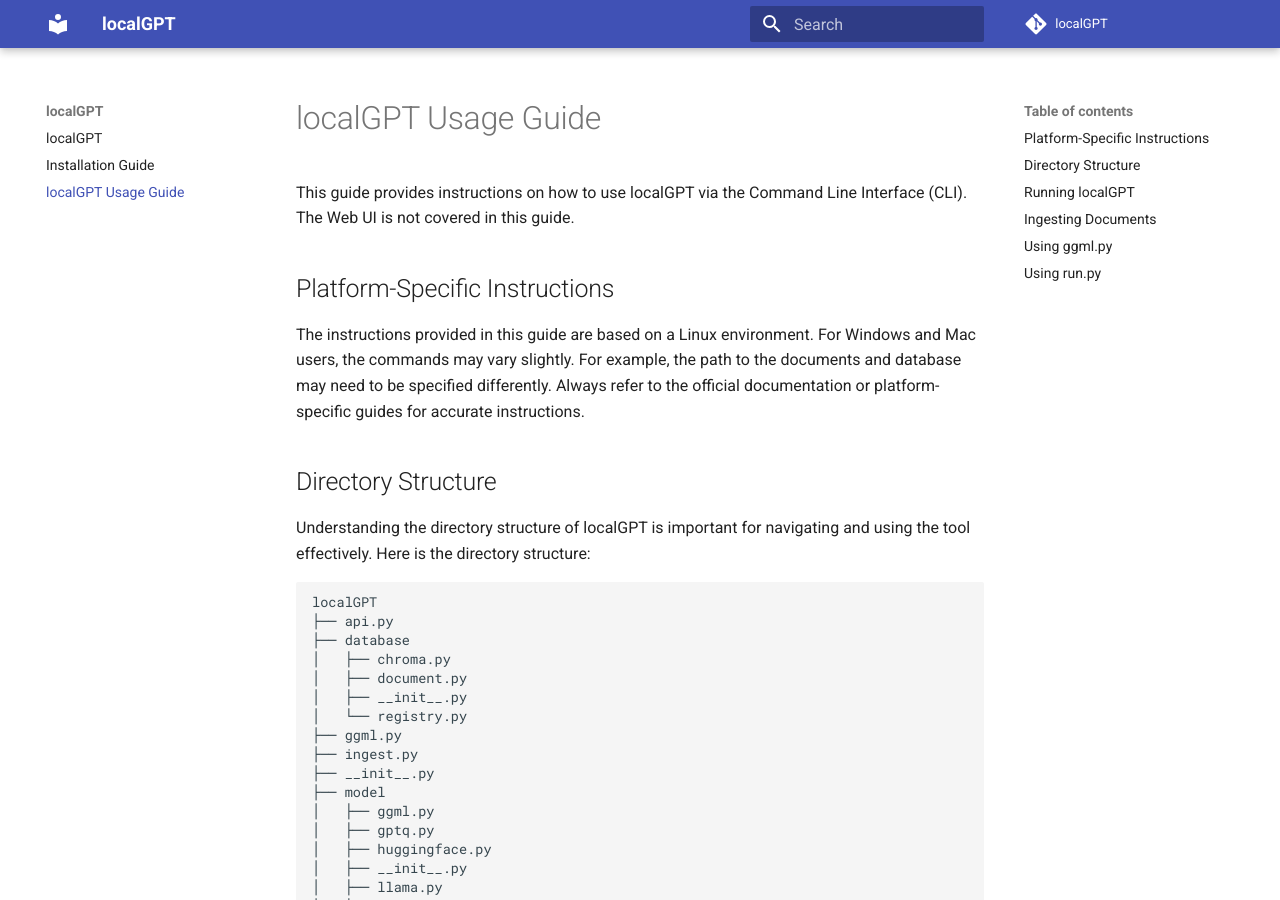
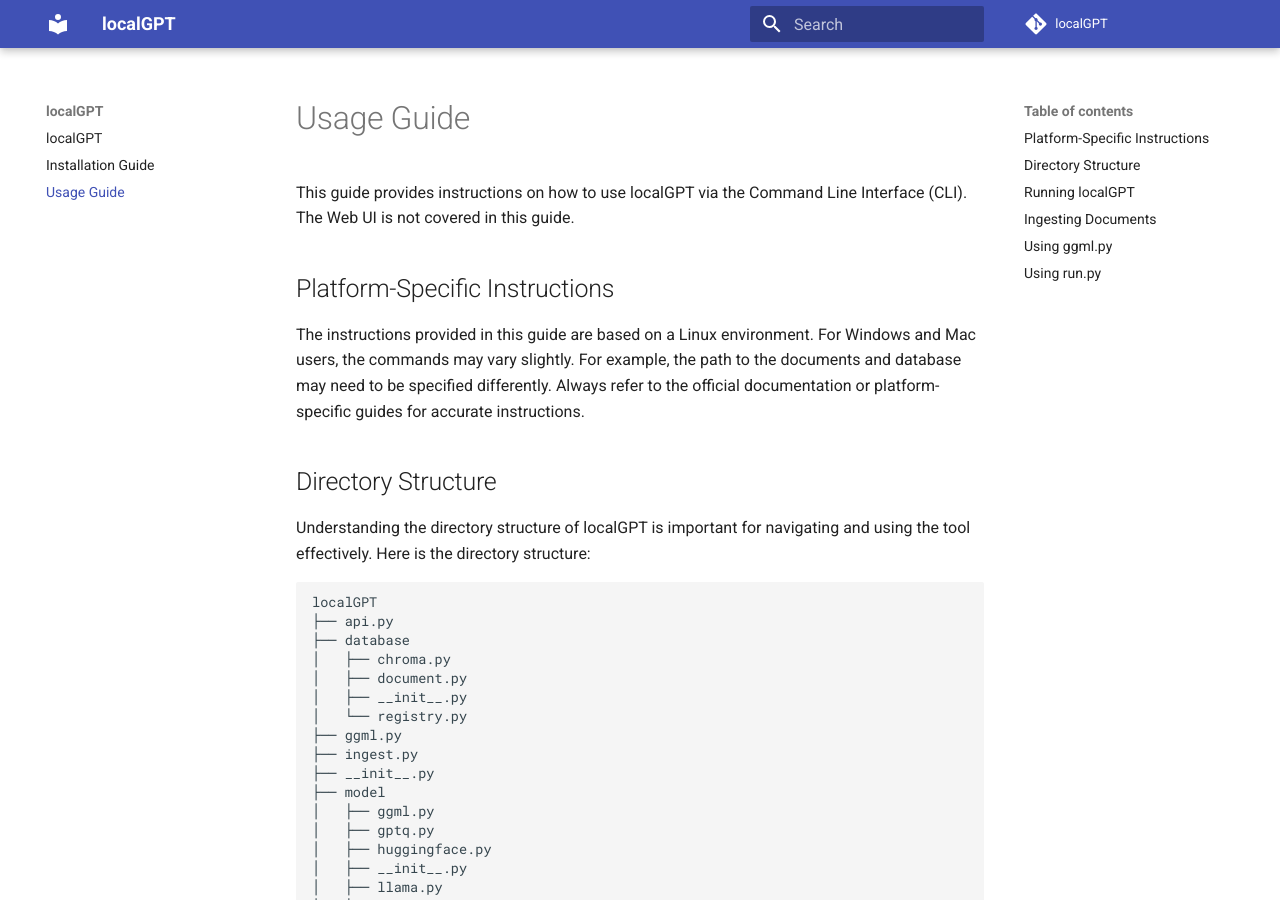
Before and after one commit to PromtEngineer/localGPT, an MkDocs documentation site: the page built from docs/usage.md, in a window 1280 px wide and 900 px high. Built offline with MkDocs 1.6.1 and Material for MkDocs 9.7.7, drawn with Linux system fonts in a browser that asks for light colours; comment, search, counter and statistics services are not loaded.

Commit message:
docs: Fix usage title
Signed-off-by: teleprint-me <77757836+teleprint-me@users.noreply.github.com>

```diff
--- a/docs/usage.md
+++ b/docs/usage.md
@@ -1,4 +1,4 @@
-# localGPT Usage Guide
+# Usage Guide
 
 This guide provides instructions on how to use localGPT via the Command Line Interface (CLI). The Web UI is not covered
 in this guide.
```
